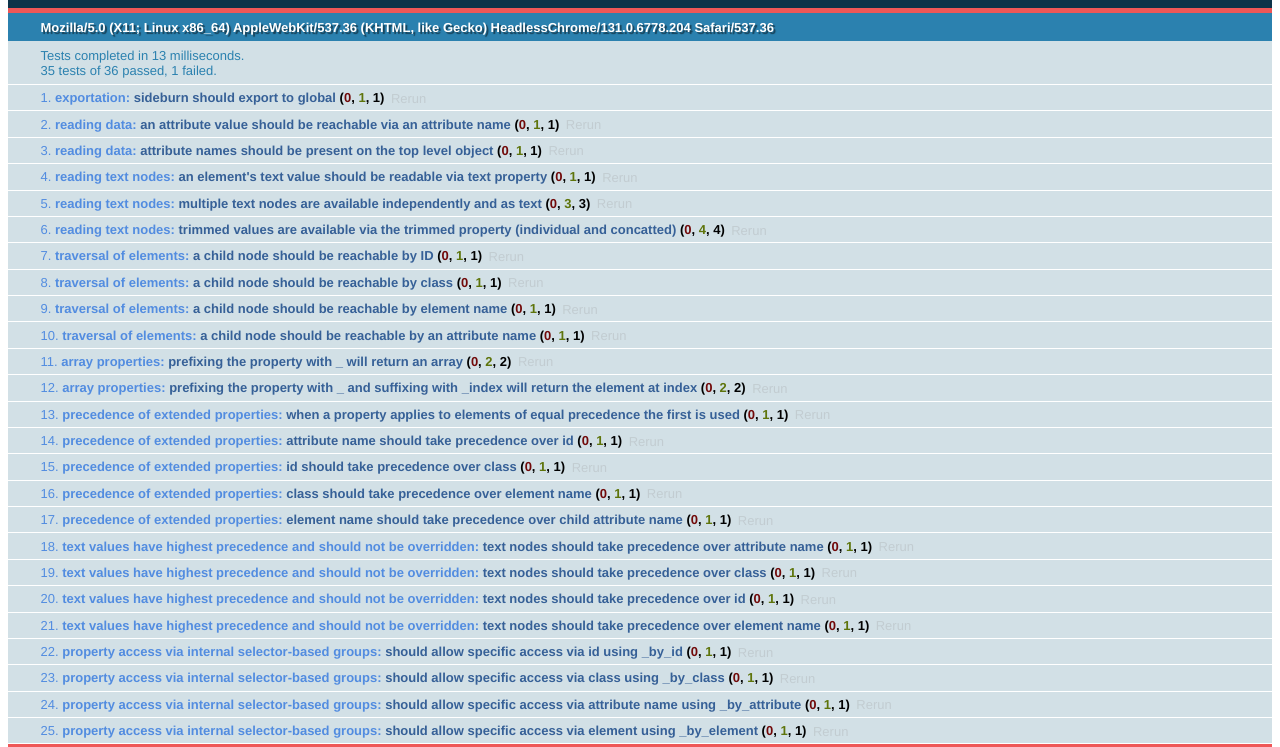
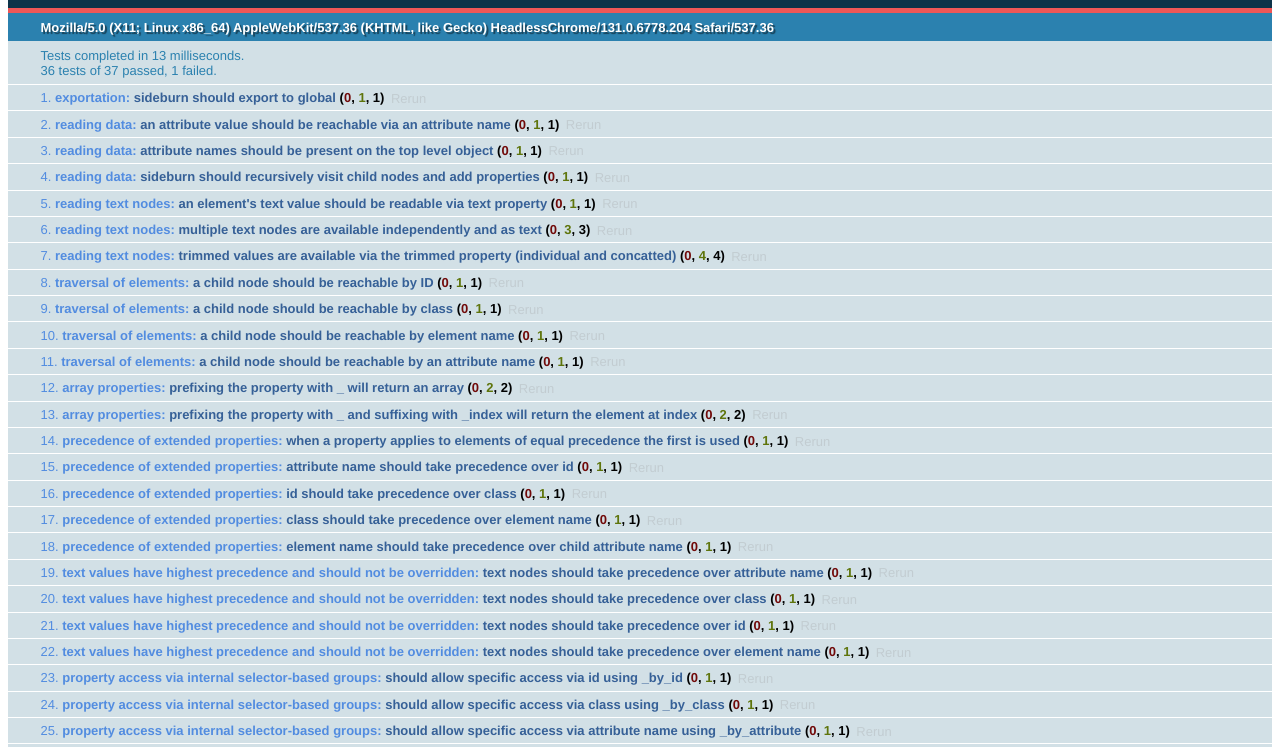
Before and after one commit to joshed-io/sideburn.js, a website: page test/test.html in a window 1280 px wide. Shown: the part 48-795 px from the top of the page. Drawn offline with Linux system fonts and the light colour scheme.

Commit message:
Fix nasty bug preventing attributes on child-less elements

```diff
--- a/src/sideburn.js
+++ b/src/sideburn.js
@@ -272,9 +272,8 @@
             extendById(cnode, cObj, obj);
 
             //recurse of the mummy
-            if (cnode.hasChildNodes()) {
-              setObjects(cObj, cnode);
-            }
+            setObjects(cObj, cnode);
+
             break;
           case 3:
             pushToArrayAtKey(obj, arrayKey(nmText), cnode.nodeValue, true);
--- a/test/test.html
+++ b/test/test.html
@@ -47,6 +47,10 @@ QUnit.test('an attribute value should be reachable via an attribute name', funct
 
 QUnit.test('attribute names should be present on the top level object', function() {
   equal(sideburn("<div id='A'></div>").id, "A");
+});
+
+QUnit.test('sideburn should recursively visit child nodes and add properties', function() {
+  equal(sideburn("<div><img src='foo.png'/></div>").img.src, "foo.png");
 });
 
 QUnit.module('reading text nodes');
```
